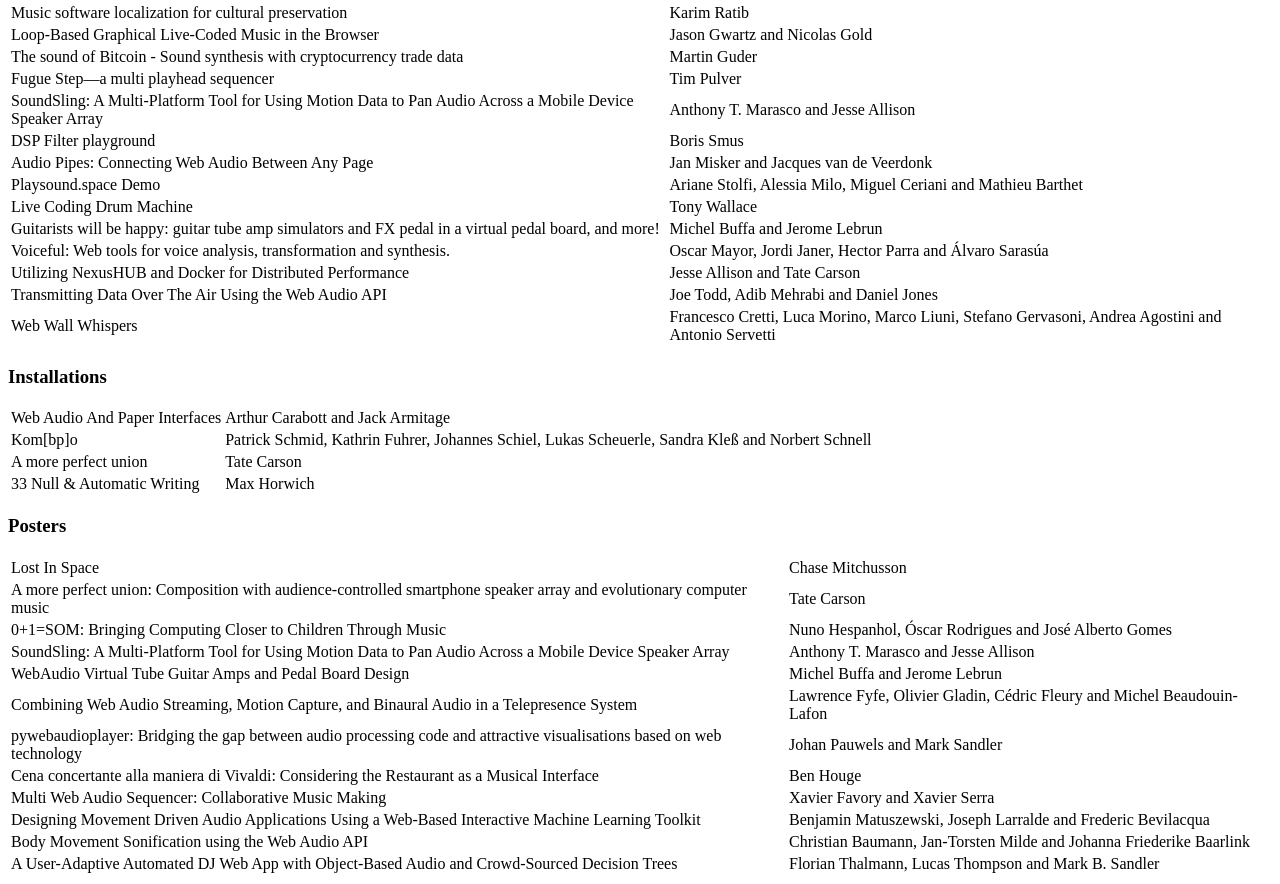
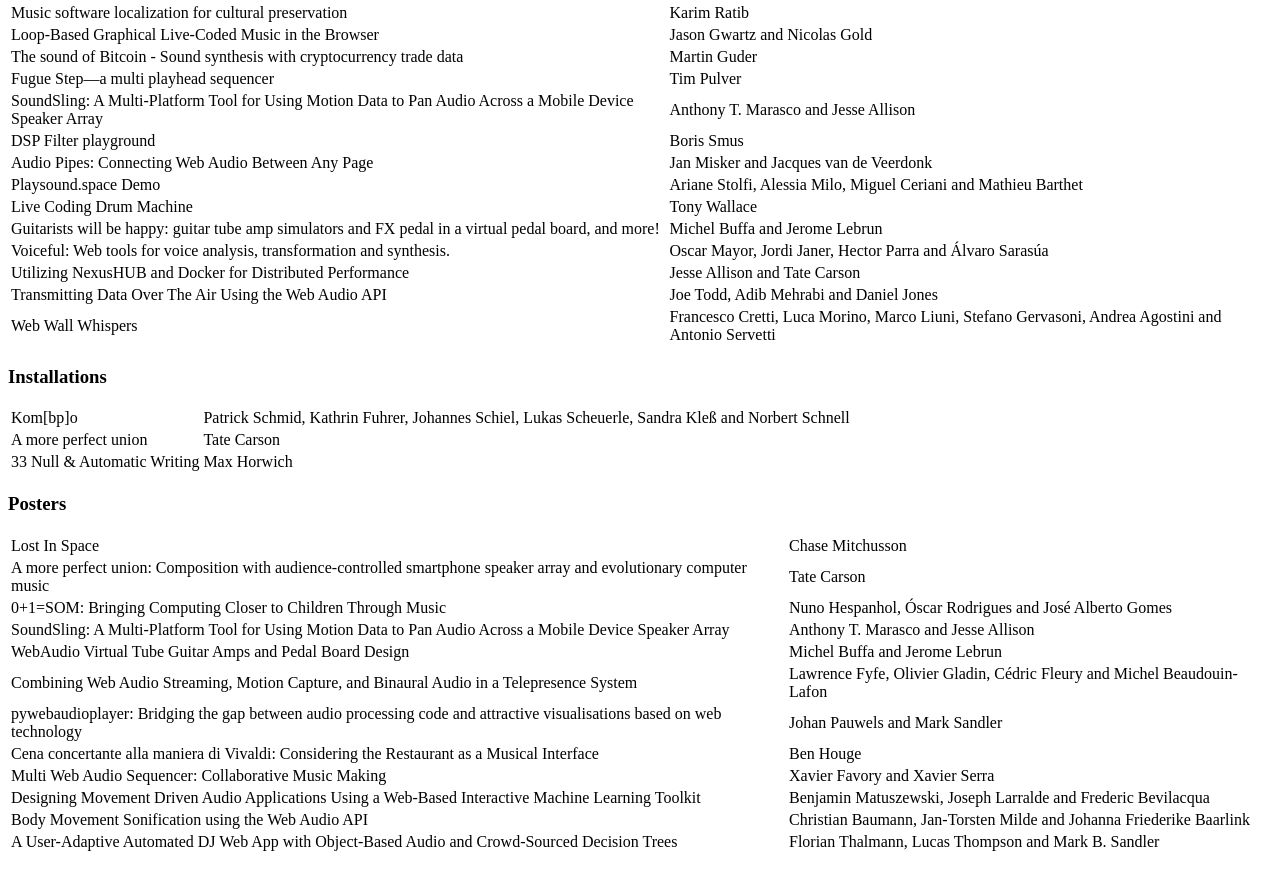
Before and after one commit to fredericmarx/webaudioconf.github.io, a Gatsby site: page /program in a window 1280 px wide. Shown: the part 929-1813 px from the top of the page. After the commit the page ends 1791 px from the top, so only its background shows below. Built offline with nearby package versions, Linux system fonts and the light colour scheme; Gatsby itself is replaced by a stand-in of ours.

Commit message:
remove web audio and paper interfaces installation
because unfortunately they can't make it anymore

```diff
--- a/src/pages/program.js
+++ b/src/pages/program.js
@@ -85,7 +85,6 @@
     { authors: "Gerard Roma", title: "No merge conflicts" }
   ],
   installations: [
-    { authors: "Arthur Carabott and Jack Armitage", title: "Web Audio And Paper Interfaces" },
     { authors: "Patrick Schmid, Kathrin Fuhrer, Johannes Schiel, Lukas Scheuerle, Sandra Kleß and Norbert Schnell", title: "Kom[bp]o" },
     { authors: "Tate Carson", title: "A more perfect union" },
     { authors: "Max Horwich", title: "33 Null & Automatic Writing" }
```
